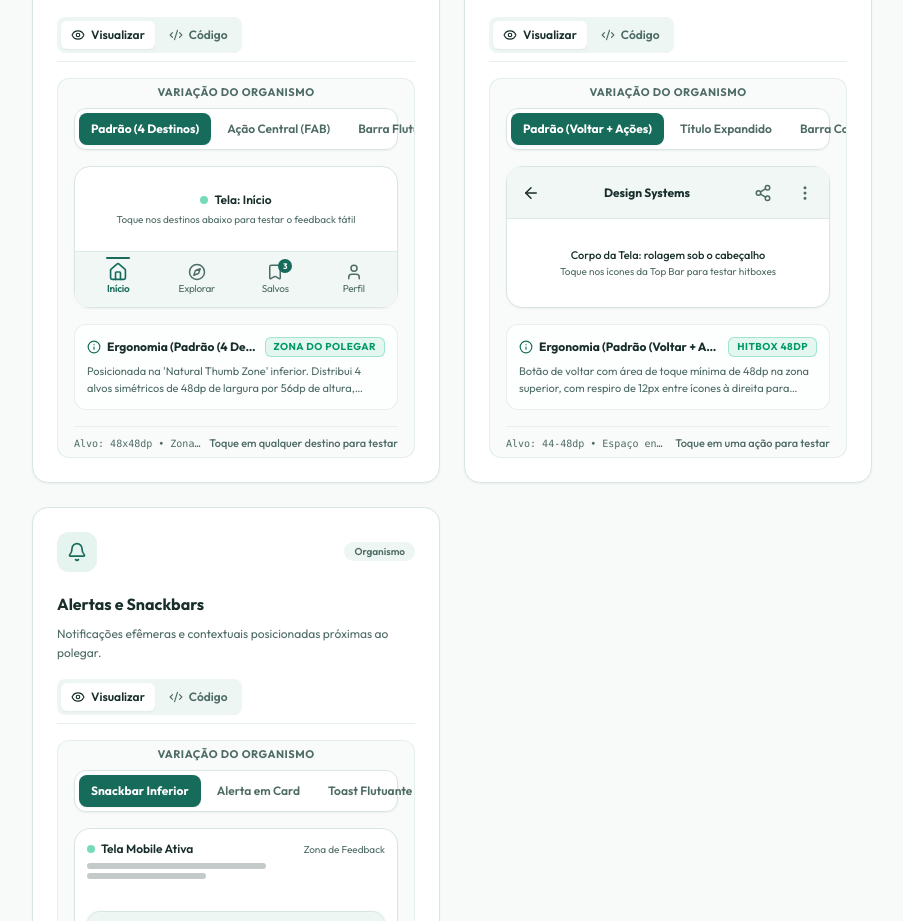
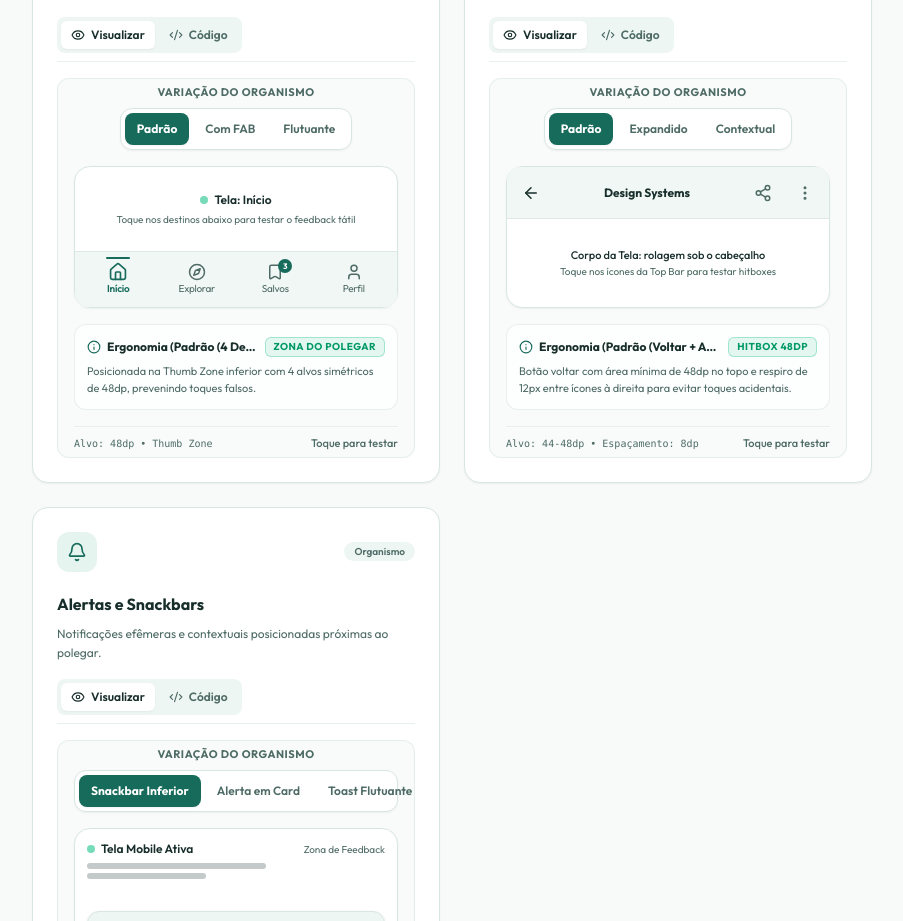
Before and after one commit to whoisnathaliamelo/hapto, a Next.js app: page /components in a window 1280 px wide. Shown: the part 4660-5581 px from the top of the page, without its empty margins (360-1263 px from the left). Built offline with nearby package versions, Linux system fonts and the light colour scheme.

Commit message:
Refactor: Ajuste no bottom-nav

```diff
--- a/components/catalog/showcases/bottom-nav-showcase.tsx
+++ b/components/catalog/showcases/bottom-nav-showcase.tsx
@@ -23,24 +23,27 @@ import {
 
 const VARIATIONS_INFO: Record<
   BottomNavVariant,
-  { label: string; tag: string; ergonomicNote: string; badgeColor: string }
+  { label: string; tabLabel: string; tag: string; ergonomicNote: string; badgeColor: string }
 > = {
   standard: {
     label: "Padrão (4 Destinos)",
+    tabLabel: "Padrão",
     tag: "Zona do Polegar",
-    ergonomicNote: "Posicionada na 'Natural Thumb Zone' inferior. Distribui 4 alvos simétricos de 48dp de largura por 56dp de altura, evitando toques falsos.",
+    ergonomicNote: "Posicionada na Thumb Zone inferior com 4 alvos simétricos de 48dp, prevenindo toques falsos.",
     badgeColor: "bg-emerald-500/10 text-emerald-600 border-emerald-500/30",
   },
   "with-fab": {
     label: "Ação Central (FAB)",
-    tag: "Ação Primária Fácil",
-    ergonomicNote: "Gatilho central em relevo para a ação principal do app (ex: Criar/Novo), centralizado no arco de rotação confortável do polegar.",
+    tabLabel: "Com FAB",
+    tag: "Ação Primária",
+    ergonomicNote: "Gatilho central em relevo para a ação principal, no arco de rotação confortável do polegar.",
     badgeColor: "bg-blue-500/10 text-blue-600 border-blue-500/30",
   },
   floating: {
     label: "Barra Flutuante (Pill)",
+    tabLabel: "Flutuante",
     tag: "Respiro de Borda",
-    ergonomicNote: "Barra suspensa com cantos curvos e recuo das bordas físicas da tela, prevenindo acionamento acidental dos gestos de navegação do sistema operacional.",
+    ergonomicNote: "Barra suspensa com recuo das bordas da tela, prevenindo gestos acidentais do sistema operacional.",
     badgeColor: "bg-purple-500/10 text-purple-600 border-purple-500/30",
   },
 };
@@ -159,7 +162,7 @@ export function BottomNavShowcase() {
         >
           {(["standard", "with-fab", "floating"] as BottomNavVariant[]).map((v) => (
             <SegmentedControlItem key={v} value={v}>
-              {VARIATIONS_INFO[v].label}
+              {VARIATIONS_INFO[v].tabLabel}
             </SegmentedControlItem>
           ))}
         </SegmentedControl>
@@ -266,7 +269,7 @@ export function BottomNavShowcase() {
 
       <div className="flex h-[26px] w-full shrink-0 items-center justify-between gap-2 whitespace-nowrap border-t border-line/50 pt-2 text-[11px] text-muted">
         <span className="truncate font-mono text-[10px]">
-          Alvo: 48x48dp • Zona: Thumb Zone Inferior
+          Alvo: 48dp • Thumb Zone
         </span>
         <span className="flex min-w-0 shrink-0 items-center gap-1 font-medium">
           {lastAction ? (
@@ -275,7 +278,7 @@ export function BottomNavShowcase() {
               <span className="truncate font-semibold text-emerald-600">{lastAction}</span>
             </>
           ) : (
-            <span className="truncate text-muted">Toque em qualquer destino para testar</span>
+            <span className="truncate text-muted">Toque para testar</span>
           )}
         </span>
       </div>
--- a/components/catalog/showcases/top-bar-showcase.tsx
+++ b/components/catalog/showcases/top-bar-showcase.tsx
@@ -29,24 +29,27 @@ import {
 
 const VARIATIONS_INFO: Record<
   TopBarVariant,
-  { label: string; tag: string; ergonomicNote: string; badgeColor: string }
+  { label: string; tabLabel: string; tag: string; ergonomicNote: string; badgeColor: string }
 > = {
   standard: {
     label: "Padrão (Voltar + Ações)",
+    tabLabel: "Padrão",
     tag: "Hitbox 48dp",
-    ergonomicNote: "Botão de voltar com área de toque mínima de 48dp na zona superior, com respiro de 12px entre ícones à direita para evitar toques simultâneos involuntários.",
+    ergonomicNote: "Botão voltar com área mínima de 48dp no topo e respiro de 12px entre ícones à direita para evitar toques acidentais.",
     badgeColor: "bg-emerald-500/10 text-emerald-600 border-emerald-500/30",
   },
   "large-title": {
     label: "Título Expandido",
+    tabLabel: "Expandido",
     tag: "Escaneabilidade",
-    ergonomicNote: "Tipografia em destaque traz o ponto focal visual para mais perto do centro da tela, facilitando a leitura inicial sem esticar o polegar.",
+    ergonomicNote: "Tipografia em destaque traz o ponto focal para perto do centro da tela, facilitando a leitura imediata.",
     badgeColor: "bg-blue-500/10 text-blue-600 border-blue-500/30",
   },
   contextual: {
     label: "Barra Contextual",
+    tabLabel: "Contextual",
     tag: "Ações em Lote",
-    ergonomicNote: "Modo seleção rápida substitui a navegação com botão 'Cancelar' explícito e isola ações destrutivas na borda oposta com feedback imediato.",
+    ergonomicNote: "Modo seleção rápida substitui a navegação e isola ações destrutivas na borda oposta com feedback claro.",
     badgeColor: "bg-purple-500/10 text-purple-600 border-purple-500/30",
   },
 };
@@ -106,7 +109,7 @@ export function TopBarShowcase() {
         >
           {(["standard", "large-title", "contextual"] as TopBarVariant[]).map((v) => (
             <SegmentedControlItem key={v} value={v}>
-              {VARIATIONS_INFO[v].label}
+              {VARIATIONS_INFO[v].tabLabel}
             </SegmentedControlItem>
           ))}
         </SegmentedControl>
@@ -233,7 +236,7 @@ export function TopBarShowcase() {
 
       <div className="flex h-[26px] w-full shrink-0 items-center justify-between gap-2 whitespace-nowrap border-t border-line/50 pt-2 text-[11px] text-muted">
         <span className="truncate font-mono text-[10px]">
-          Alvo: 44-48dp • Espaço entre Ações: 8dp
+          Alvo: 44-48dp • Espaçamento: 8dp
         </span>
         <span className="flex min-w-0 shrink-0 items-center gap-1 font-medium">
           {lastAction ? (
@@ -242,7 +245,7 @@ export function TopBarShowcase() {
               <span className="truncate font-semibold text-emerald-600">{lastAction}</span>
             </>
           ) : (
-            <span className="truncate text-muted">Toque em uma ação para testar</span>
+            <span className="truncate text-muted">Toque para testar</span>
           )}
         </span>
       </div>
```
